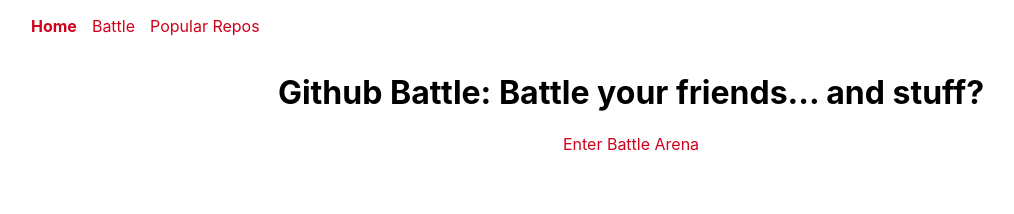
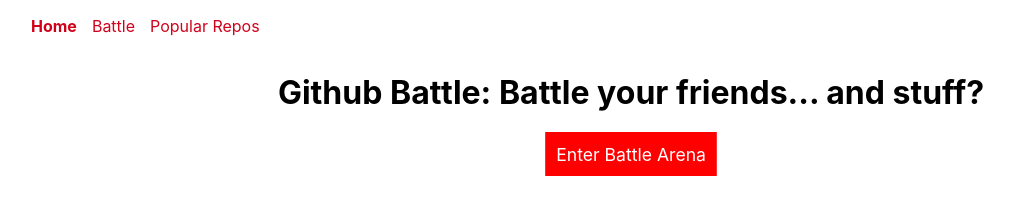
Before and after one commit to mcooperstein/github-battle-app, a React app: page / in a window 1280 px wide. In both pictures the pointer is over the link "Enter Battle Arena". Shown: the whole page, without its empty margins (9-1023 px from the left). Built offline with nearby package versions, Linux system fonts and the light colour scheme.

Commit message:
added css transition for button

```diff
--- a/app/index.css
+++ b/app/index.css
@@ -120,6 +120,17 @@
   cursor: pointer;
 }
 
+.battle-button{
+  transition: 1s all;
+}
+
+.battle-button:hover {
+  background-color:red;
+  color: white;
+  transform: scale(1.1);
+  padding: 10px;
+}
+
 .reset {
   border: none;
   background:transparent;
```
